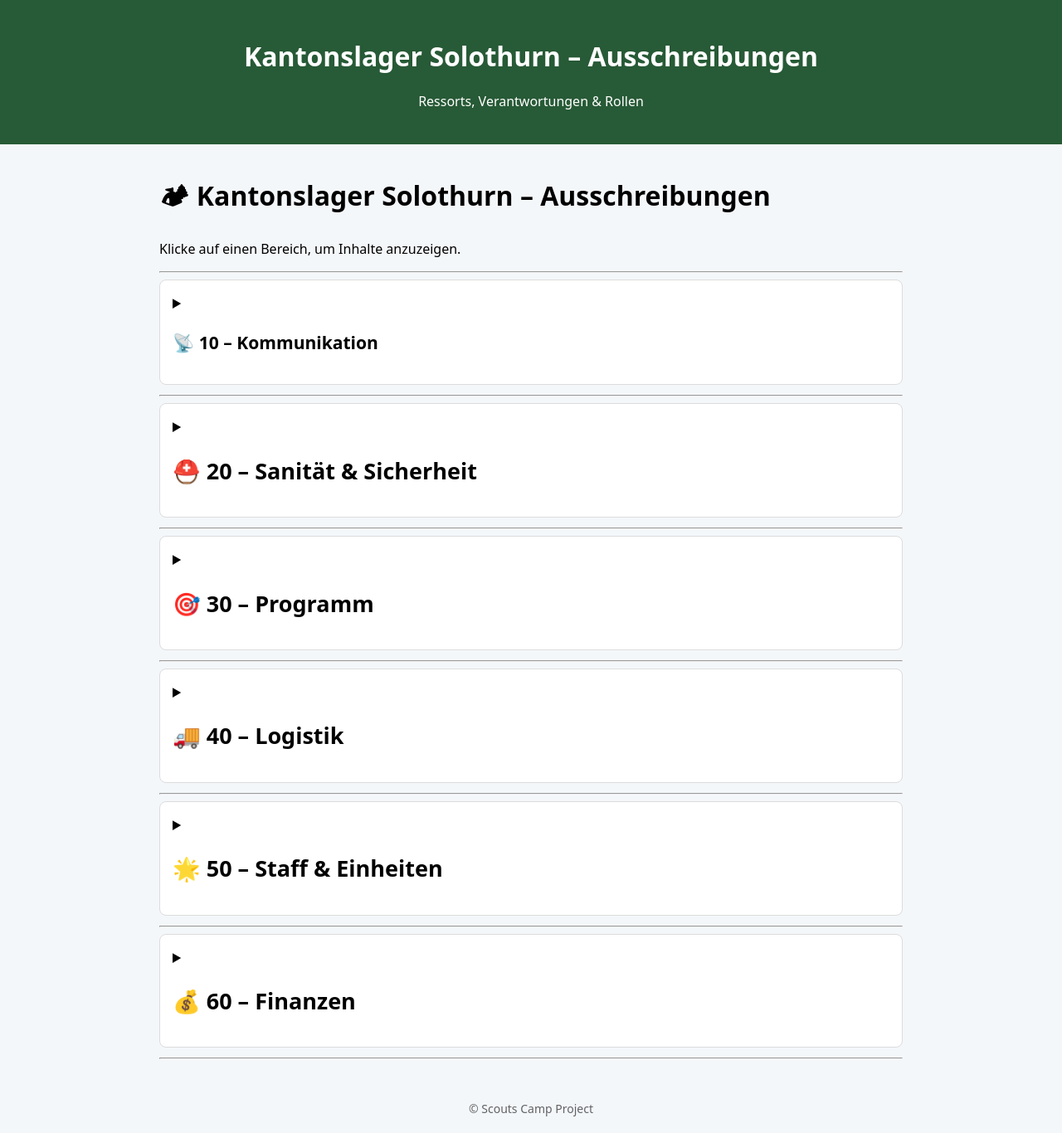
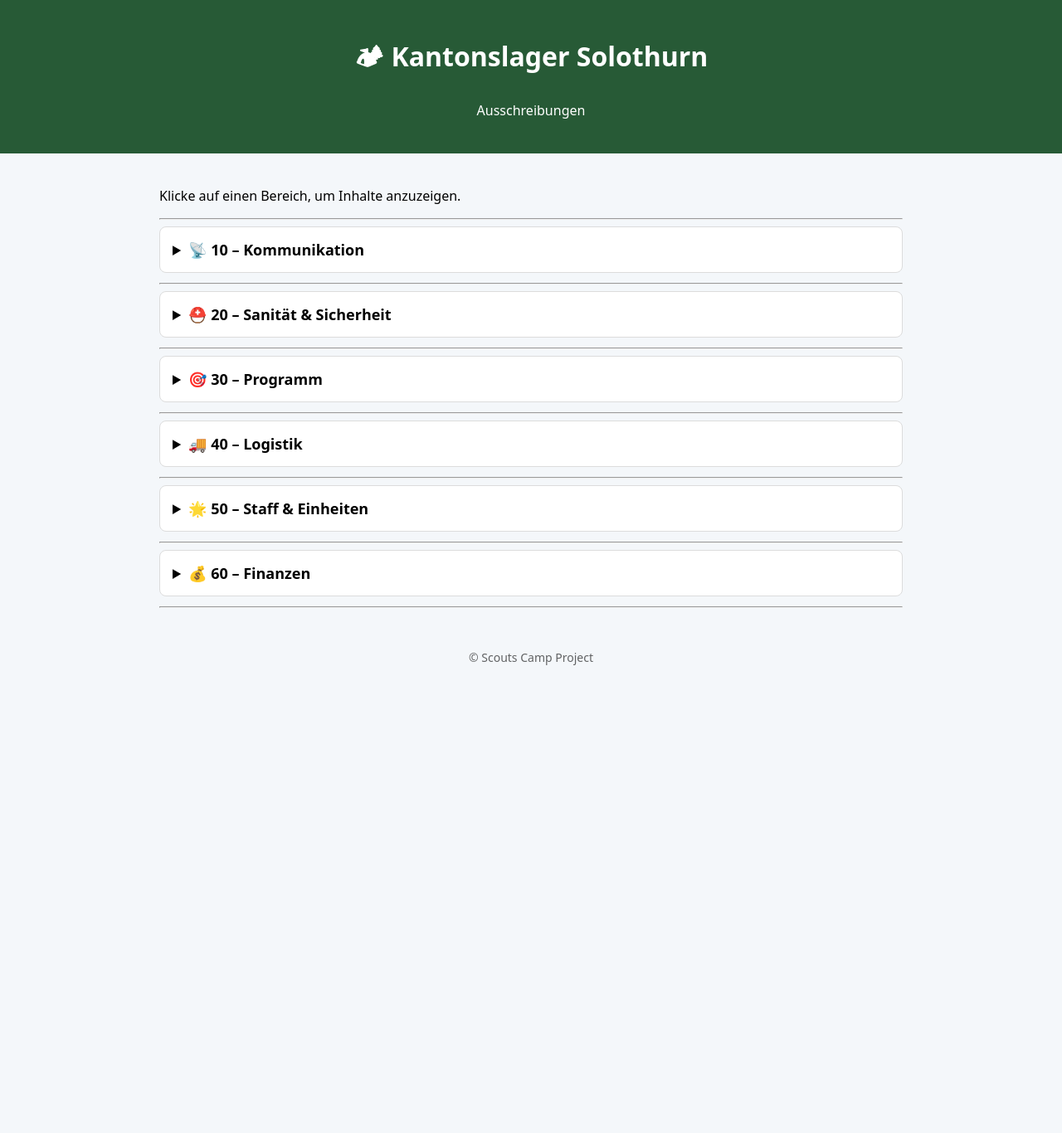
Before and after one commit to kala-so/ausschreibungen, a Jekyll site: the page built from index.md, in a window 1280 px wide. Shown: the whole page at 83% size. Built offline with Jekyll 4.4.1, drawn with Linux system fonts in a browser that asks for light colours; after the commit the page ends 900 px from its top, so only the background shows below that.

Commit message:
fix styling

```diff
--- a/_config.yml
+++ b/_config.yml
@@ -1,5 +1,5 @@
-title: "Kantonslager Solothurn – Ausschreibungen"
-description: "Ressorts, Verantwortungen & Rollen"
+title: "🏕 Kantonslager Solothurn"
+description: "Ausschreibungen"
 theme: jekyll-theme-cayman
 markdown: kramdown
 
--- a/index.md
+++ b/index.md
@@ -3,13 +3,12 @@ layout: default
 title: KaLa Ressorts
 ---
 
-# 🏕 Kantonslager Solothurn – Ausschreibungen
 Klicke auf einen Bereich, um Inhalte anzuzeigen.
 
 ---
 
 <details>
-<summary><h3>📡 10 – Kommunikation</h3></summary>
+<summary><b>📡 10 – Kommunikation</b></summary>
 
 <div class="content">
 {% capture kommunikation %}{% include 10_kommunikation.md %}{% endcapture %}
@@ -20,7 +19,7 @@ Klicke auf einen Bereich, um Inhalte anzuzeigen.
 ---
 
 <details>
-<summary><h2>⛑️ 20 – Sanität & Sicherheit</h2></summary>
+<summary><b>⛑️ 20 – Sanität & Sicherheit</b></summary>
 
 
 </details>
@@ -28,7 +27,7 @@ Klicke auf einen Bereich, um Inhalte anzuzeigen.
 ---
 
 <details>
-<summary><h2>🎯 30 – Programm</h2></summary>
+<summary><b>🎯 30 – Programm</b></summary>
 
 
 </details>
@@ -36,7 +35,7 @@ Klicke auf einen Bereich, um Inhalte anzuzeigen.
 ---
 
 <details>
-<summary><h2>🚚 40 – Logistik</h2></summary>
+<summary><b>🚚 40 – Logistik</b></summary>
 
 
 </details>
@@ -44,7 +43,7 @@ Klicke auf einen Bereich, um Inhalte anzuzeigen.
 ---
 
 <details>
-<summary><h2>🌟 50 – Staff & Einheiten</h2></summary>
+<summary><b>🌟 50 – Staff & Einheiten</b></summary>
 
 
 </details>
@@ -52,7 +51,7 @@ Klicke auf einen Bereich, um Inhalte anzuzeigen.
 ---
 
 <details>
-<summary><h2>💰 60 – Finanzen</h2></summary>
+<summary><b>💰 60 – Finanzen</b></summary>
 
 
 </details>
```
